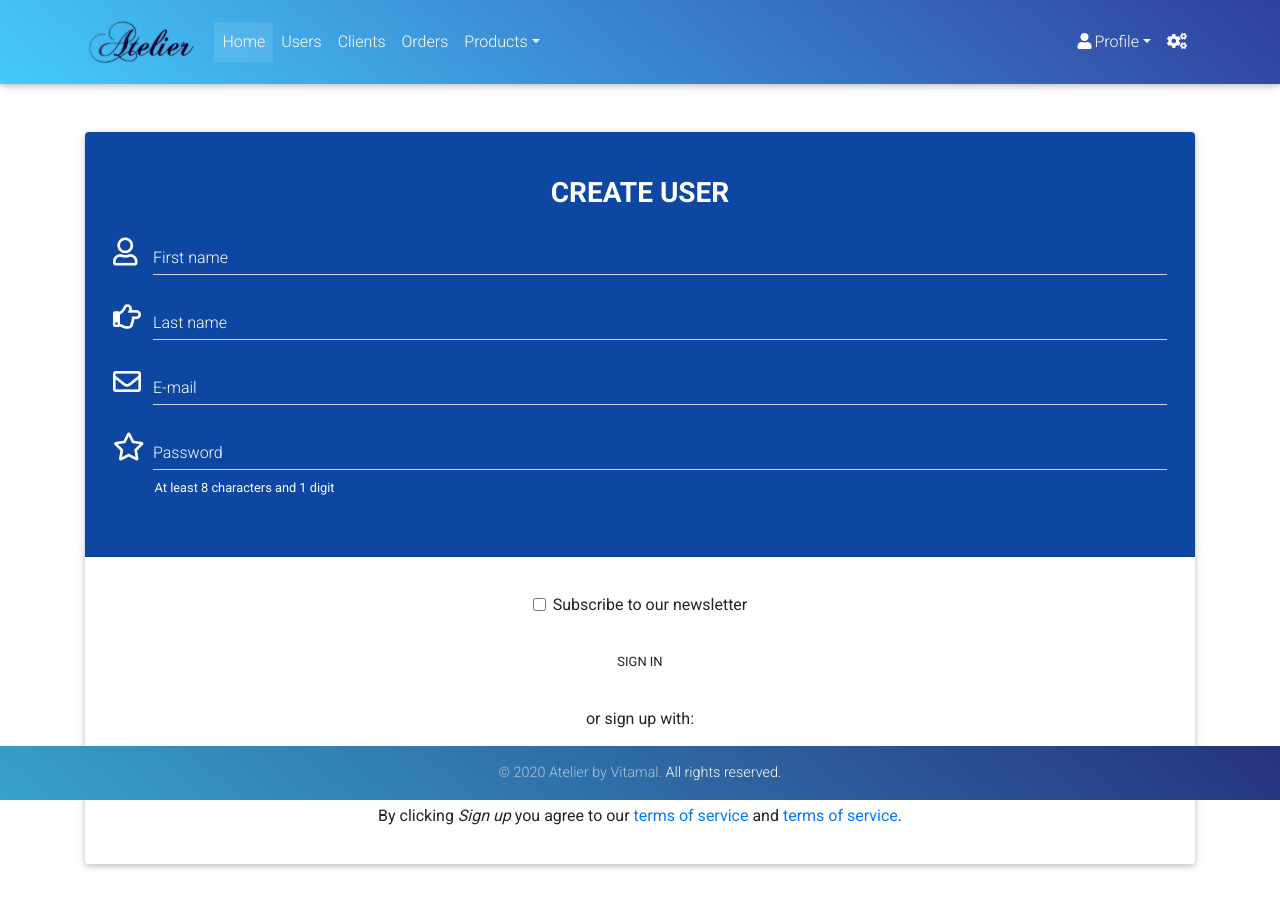
After one commit to Vitamal/atelier, a Django app: page /users/create in a window 1280 px wide. The commit adds this page. Run offline with Django 3.2, Linux system fonts and the light colour scheme; a user stored in the database is signed in; data comes from the database, SQL or seed files in the repository; some libraries are stand-ins or nearby versions.

Commit message:
#6 work with user_management

```diff
--- /dev/null
+++ b/atelier/static/atelier/css/styles.css
@@ -0,0 +1,17 @@
+.testimonial-card .card-up {
+    height: 120px;
+    overflow: hidden;
+    border-top-left-radius: .25rem;
+    border-top-right-radius: .25rem;
+}
+.testimonial-card .avatar {
+     border-radius: 50%;
+    width: 120px;
+    height: auto;
+    margin: -65px auto 0;
+    border: 5px solid #fff;
+    background: #FFF;
+}
+.testimonial-card .avatar img {
+    width: 100%;
+}
--- /dev/null
+++ b/atelier/templates/atelier/user_management/user_create_update.html
@@ -0,0 +1,122 @@
+{% extends 'base/single_line_page.html' %}
+{% load i18n %}
+{% load static %}
+
+{% block title %}{% trans 'Atelier users' %}{% endblock %}
+
+<!-- Material form register -->
+{% block content-main %}
+
+    <div class="card card-form mt-2 mb-4">
+
+        <!--Card content-->
+        <div class="card-body rounded-top blue darken-4">
+            {% if user_to_manage %}
+                <div class="h4">
+                    {% if user_to_manage.first_name or user_to_manage.last_name or user_to_manage.email %}
+                        {{ user_to_manage }}
+                        {% if not user_to_manage.is_superuser and user_to_manage.username %} (
+                            {{ user_to_manage.username }}){% endif %}
+                    {% else %}
+                        {{ user_to_manage.username }}
+                    {% endif %}
+                    {% if user_to_manage.is_superuser %} ({% trans 'admin' %}){% endif %}
+                </div>
+                <small class="text-muted">
+                    {% trans 'Joined on:' %} {{ user_to_manage.date_joined }}
+                    {% if user_to_manage.last_login %}
+                        {% trans 'Last login on:' %} {{ user_to_manage.last_login }}
+                    {% else %}
+                        {% trans 'Never logged in.' %}
+                    {% endif %}
+                </small>
+            {% else %}
+                <h3 class="font-weight-bold text-center text-uppercase text-white mt-4">{% trans 'Create user' %}</h3>
+            {% endif %}
+
+
+            <!-- Form -->
+            <form class="pb-3 px-2" method="post">
+                {% csrf_token %}
+                {% for non_field_error in form.non_field_errors %}
+                    <p class="text-danger">{{ non_field_error }}</p>
+                {% endfor %}
+                <!-- First name -->
+                <div class="md-form">
+                    <i class="far fa-user prefix text-white"></i>
+                    <input type="text" id="materialRegisterFormFirstName" class="form-control text-white">
+                    <label class="text-white" for="materialRegisterFormFirstName">First name</label>
+                </div>
+                <!-- Last name -->
+                <div class="md-form">
+                    <i class="far fa-hand-point-right prefix text-white"></i>
+                    <input type="email" id="materialRegisterFormLastName" class="form-control text-white">
+                    <label class="text-white" for="materialRegisterFormLastName">Last name</label>
+                </div>
+
+                <!-- E-mail -->
+                <div class="md-form mt-0">
+                    <i class="far fa-envelope prefix text-white"></i>
+                    <input type="email" id="materialRegisterFormEmail" class="form-control text-white">
+                    <label class="text-white" for="materialRegisterFormEmail">E-mail</label>
+                </div>
+
+                <!-- Password -->
+                <div class="md-form">
+                    <i class="far fa-star prefix text-white"></i>
+                    <input type="password" id="materialRegisterFormPassword" class="form-control text-white"
+                           aria-describedby="materialRegisterFormPasswordHelpBlock">
+                    <label class="text-white" for="materialRegisterFormPassword">Password</label>
+                    <small id="materialRegisterFormPasswordHelpBlock" class="form-text text-white">
+                        At least 8 characters and 1 digit
+                    </small>
+                </div>
+
+            </form>
+            <!-- Form -->
+
+        </div>
+
+        <div class="card card-form-2 mb-0 z-depth-0">
+            <div class="card-body">
+
+                <!-- Form -->
+                <form class="text-center">
+
+                    <!-- Newsletter -->
+                    <div class="form-check my-3">
+                        <input type="checkbox" class="form-check-input filled-in" id="materialRegisterFormNewsletter">
+                        <label class="form-check-label" for="materialRegisterFormNewsletter">Subscribe to our
+                            newsletter</label>
+                    </div>
+
+                    <!-- Sign up button -->
+                    <button class="btn btn-outline-red-accent btn-rounded btn-block my-4 waves-effect z-depth-0"
+                            type="submit">Sign in
+                    </button>
+
+                    <!-- Social register -->
+                    <p>or sign up with:</p>
+
+                    <i class="fab fa-lg fa-facebook-f pink-accent-text px-2"></i>
+                    <i class="fab fa-lg fa-twitter pink-accent-text px-2"></i>
+                    <i class="fab fa-lg fa-linkedin-in pink-accent-text px-2"></i>
+                    <i class="fab fa-lg fa-github pink-accent-text px-2"></i>
+
+                    <hr>
+
+                    <!-- Terms of service -->
+                    <p>By clicking
+                        <em>Sign up</em> you agree to our
+                        <a class="pink-accent-text" href="#!" target="_blank">terms of service</a> and
+                        <a class="pink-accent-text" href="#!" target="_blank">terms of service</a>. </p>
+
+                </form>
+                <!-- Form -->
+
+            </div>
+        </div>
+
+    </div>
+    <!-- Material form register -->
+{% endblock content-main %}
--- a/atelier/templates/base/base.html
+++ b/atelier/templates/base/base.html
@@ -22,8 +22,8 @@
                   rel="stylesheet">
             <!-- Material Design Bootstrap -->
             <link href="https://cdnjs.cloudflare.com/ajax/libs/mdbootstrap/4.19.1/css/mdb.min.css" rel="stylesheet">
-            <!-- Your custom styles (optional) -->
-            <link rel="stylesheet" href="{% static '/atelier/css/style.css' %}">
+            <!-- Our custom styles (optional) -->
+            <link rel="stylesheet" href="{% static '/atelier/css/styles.css' %}">
         {% endblock styles %}
 
         {% comment %}
@@ -45,7 +45,7 @@
 <body>
 {% block global-pre-body %}
     {% comment %}
-                This block is here to be overridden in base.django.html.
+                This block is here to be overridden in single_line_page.html.
                 It should be used to add some global component
                 before the body, such as a global navigation header.
 
@@ -61,9 +61,12 @@
     <!--Main Navigation-->
 
     <!--Main layout-->
-    <main class="mt-5">
+    <main class="mt-5 mb-5">
         {% block main %}
-            {% block content-header %}{% endblock content-header %}
+            <div class="container bg">
+                {% block content-header %}{% endblock content-header %}
+                {% block content-main %}{% endblock content-main %}
+            </div>
         {% endblock main %}
     </main>
     <!--Main layout-->
--- a/atelier/templates/base/single_line_page.html
+++ b/atelier/templates/base/single_line_page.html
@@ -2,14 +2,14 @@
 {% load i18n %}
 {% load static %}
 
-{% block header %}
+{% block global-pre-body %}
     <!--Navbar-->
     <nav class="navbar navbar-expand-lg navbar-dark blue-gradient scrolling-navbar">
 
         <!-- Additional container -->
         <div class="container">
 
-            <!-- Navbar brand -->
+            {% block navbar-brand %}
                 <a class="navbar-brand" href="#">
                     <div class="view overlay">
                         <img src="{% static '/atelier/logo/Logo_13.png' %}" height="50"
@@ -17,7 +17,9 @@
                         <div class="mask rgba-yellow-light"></div>
                     </div>
                 </a>
+            {% endblock navbar-brand %}
 
+            {% block navbar-menu %}
                 <!-- Collapse button -->
                 <button class="navbar-toggler" type="button" data-toggle="collapse" data-target="#basicExampleNav"
                         aria-controls="basicExampleNav" aria-expanded="false" aria-label="Toggle navigation">
@@ -27,52 +29,78 @@
                 <!-- Collapsible content -->
                 <div class="collapse navbar-collapse" id="basicExampleNav">
 
+                    {% block navbar-start %}
                         <!-- Links -->
                         <ul class="navbar-nav mr-auto">
                             <li class="nav-item active">
-                        <a class="nav-link" href="#">Home
+                                <a class="nav-link" href="{% url 'home' %}">{% trans 'Home' %}
                                     <span class="sr-only">(current)</span>
                                 </a>
                             </li>
+                            {% if user.is_superuser or user.is_staff %}
                                 <li class="nav-item">
-                        <a class="nav-link" href="#">Clients</a>
+                                    <a href="{% url 'user_management' %}" class="nav-link">
+                                        {% trans 'Users' %}
+                                    </a>
+                                </li>
+                            {% endif %}
+                            <li class="nav-item">
+                                <a class="nav-link" href="#">{% trans 'Clients' %}</a>
                             </li>
                             <li class="nav-item">
-                        <a class="nav-link" href="#">Orders</a>
+                                <a class="nav-link" href="#">{% trans 'Orders' %}</a>
                             </li>
 
                             <!-- Dropdown -->
                             <li class="nav-item dropdown">
                                 <a class="nav-link dropdown-toggle" id="navbarDropdownMenuLink" data-toggle="dropdown"
-                           aria-haspopup="true" aria-expanded="false">Products</a>
+                                   aria-haspopup="true" aria-expanded="false">{% trans 'Products' %}</a>
                                 <div class="dropdown-menu dropdown-primary" aria-labelledby="navbarDropdownMenuLink">
-                            <a class="dropdown-item" href="#">Action</a>
-                            <a class="dropdown-item" href="#">Another action</a>
-                            <a class="dropdown-item" href="#">Something else here</a>
+                                    <a class="dropdown-item" href="#">{% trans 'Action' %}</a>
+                                    <a class="dropdown-item" href="#">{% trans 'Action' %}</a>
+                                    <a class="dropdown-item" href="#">{% trans 'Action' %}</a>
                                 </div>
                             </li>
 
                         </ul>
                         <!-- Links -->
+                    {% endblock navbar-start %}
 
+                    {% block navbar-middle %}{% endblock %}
+
+                    {% block navbar-end %}
                         <ul class="navbar-nav ml-auto">
+                            {% if user.is_authenticated %}
                                 <li class="nav-item dropdown">
-                        <a class="nav-link dropdown-toggle" id="navbarDropdownMenuLink-4" data-toggle="dropdown"
+                                    <a class="nav-link dropdown-toggle" id="navbarDropdownMenuLink-4"
+                                       data-toggle="dropdown"
                                        aria-haspopup="true" aria-expanded="false">
-                            <i class="fas fa-user"></i> Profile </a>
+                                        <i class="fas fa-user"></i>{% trans 'Profile' %}</a>
                                     <div class="dropdown-menu dropdown-menu-lg-right dropdown-info"
                                          aria-labelledby="navbarDropdownMenuLink-4">
-                            <a class="dropdown-item" href="#">My account</a>
-                            <a class="dropdown-item" href="#">Log out</a>
+                                        <a class="dropdown-item" href="#">{% trans 'My account' %}</a>
+                                        <a class="dropdown-item" href="#">{% trans 'Log out' %}</a>
                                     </div>
+                                    {% if user.is_staff %}
+                                        <li class="nav-item"><a href="/admin/" class="nav-link"><i
+                                            class="fa fa-cogs"></i></a>
+                                    {% endif %}
                                     </li>
+                            {% else %}
+                                <li class="nav-item"><a href="{% url 'login' %}" class="nav-link"><i
+                                        class="fa fa-sign-in"></i></a></li>
+                                <li class="nav-item"><a href="{% url 'register' %}" class="nav-link"><i
+                                        class="fa fa-user-plus"></i></a></li>
+                            {% endif %}
                         </ul>
+                    {% endblock navbar-end %}
                 </div>
                 <!-- Collapsible content -->
                 </div>
+            {% endblock navbar-menu %}
     </nav>
     <!--/.Navbar-->
-{% endblock header %}
+{% endblock global-pre-body %}
 
 <!-- Footer -->
 {% block footer %}
@@ -82,7 +110,6 @@
             <a href="https://mdbootstrap.com/education/bootstrap/">All rights reserved.</a>
         </div>
         <!-- Copyright -->
-
     </footer>
 {% endblock footer %}
 <!-- Footer -->
--- a/atelier/urls.py
+++ b/atelier/urls.py
@@ -22,4 +22,7 @@ urlpatterns = [
     path('admin/', admin.site.urls),
     path('', views.HomePageView.as_view(), name='home'),
     path('users/', views.UserListView.as_view(), name='user_management'),
+    path('users/create', views.UserCreateView.as_view(), name='user_management_create'),
+    path('users/edit/<int:user_id>', views.UserUpdateView.as_view(), name='user_management_edit'),
+    path('users/<int:user_id>', views.UserDetailView.as_view(), name='user_management_detail'),
 ]
--- a/atelier/views/__init__.py
+++ b/atelier/views/__init__.py
@@ -1,3 +1,4 @@
 from .home import HomePageView
 from .user_managment.user_list import UserListView
 from .user_managment.user_create_update import UserCreateView, UserUpdateView
+from .user_managment.user_detail import UserDetailView
--- a/atelier/views/user_managment/user_create_update.py
+++ b/atelier/views/user_managment/user_create_update.py
@@ -1,7 +1,6 @@
 from django.urls import reverse
 from django.http import Http404
 from django.views.generic.edit import CreateView, UpdateView, ModelFormMixin, ProcessFormView
-from django.utils.translation import gettext
 
 from ...models import User
 from ..user_managment.forms.create_update_user_form import UserCreateForm, UserUpdateForm
@@ -10,7 +9,7 @@ from ..view_mixins import UserManagementAccessMixin
 
 class UserCreateUpdateMixin(UserManagementAccessMixin, ModelFormMixin, ProcessFormView):
     model = User
-    template_name = 'atelier/user_create_update.html'
+    template_name = 'atelier/user_management/user_create_update.html'
     context_object_name = 'user_to_manage'
     object = None
 
@@ -19,15 +18,20 @@ class UserCreateUpdateMixin(UserManagementAccessMixin, ModelFormMixin, ProcessFo
 
 
 class UserCreateView(UserCreateUpdateMixin, CreateView):
+    form_class = UserCreateForm
 
-    form_class = UserCreateForm
+    def get_initial(self):
+        """
+        Returns the initial data to use for atelier form field.
+        """
+        initial = super().get_initial()
+        initial['atelier'] = self.request.user.atelier
+        return initial
 
 
 class UserUpdateView(UserCreateUpdateMixin, UpdateView):
-
     pk_url_kwarg = 'user_id'
     form_class = UserUpdateForm
-
 
     def get_object(self, queryset=None):
         user_to_manage = super().get_object(queryset)
--- a/atelier/views/user_managment/user_list.py
+++ b/atelier/views/user_managment/user_list.py
@@ -10,6 +10,6 @@ USERS_LIMIT_PER_PAGE = 30
 class UserListView(AtelierFilterObjectsPreMixin, UserManagementAccessMixin, ListView):
     context_object_name = 'users'
     model = get_user_model()
-    template_name = 'atelier/user_list.html'
+    template_name = 'atelier/user_management/user_list.html'
     paginate_by = USERS_LIMIT_PER_PAGE
     ordering = ['username']
```
Also changed, not shown: atelier/static/atelier/css/style.css (deleted, +0 -15 lines), atelier/templates/atelier/home.html (+14 -16 lines), atelier/templates/atelier/user_create_update.html (deleted, +0 -10 lines), atelier/templates/atelier/user_list.html (deleted, +0 -56 lines), atelier/templates/atelier/user_management/user_list.html (added, +60 -0 lines), atelier/views/user_managment/user_detail.py (added, +16 -0 lines), 1 other file. Lines whose indentation alone changed are shown as unchanged.
